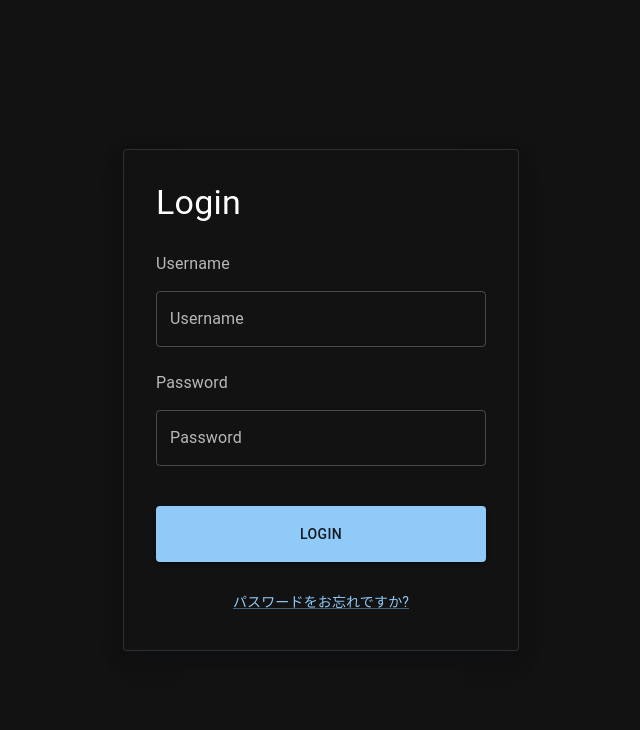
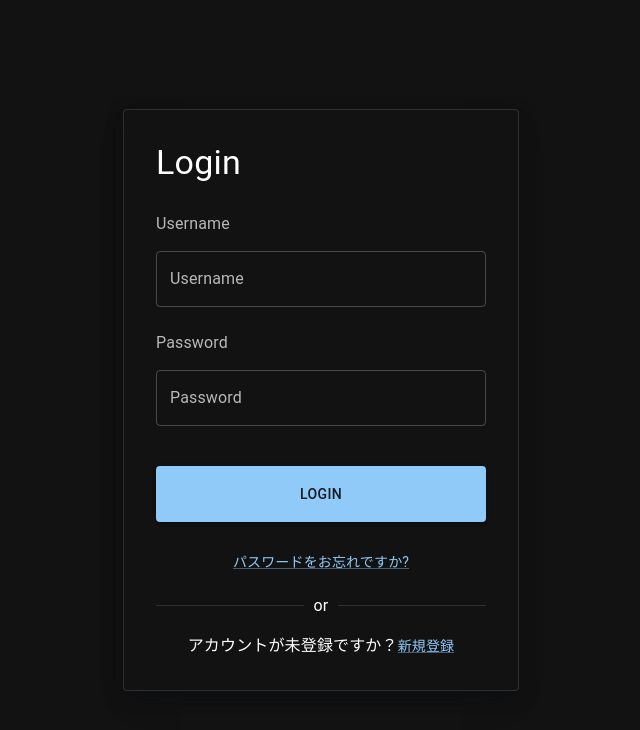
Before and after one commit to hamuchan214/simple_wallet, a React (Vite) app in the folder frontend/: page / in a window 1280 px wide. Shown: the top 730 px of the page, without its empty margins (319-959 px from the left). Built offline with nearby package versions, Linux system fonts and the light colour scheme.

Commit message:
update: request endpoint

```diff
--- a/frontend/src/App.tsx
+++ b/frontend/src/App.tsx
@@ -1,12 +1,13 @@
 import { Route, Routes } from "react-router-dom";
 import LoginForm from "./components/LoginForm";
 import { Dashboard } from "@mui/icons-material";
-
+import Register from "./components/register";
 const App = () => {
   return(
     <Routes>
       <Route path="/" element = {<LoginForm/>}/>
       <Route path="/dashboard" element = {<Dashboard/>}/>
+      <Route path="/register" element = {<Register/>}/>
     </Routes>
   )
 }
--- a/frontend/src/components/LoginForm.tsx
+++ b/frontend/src/components/LoginForm.tsx
@@ -1,5 +1,5 @@
 import { useState } from 'react';
-import { Box, Button, TextField, Typography, Card, CssBaseline, FormControl, FormLabel, Link, CircularProgress } from '@mui/material';
+import { Box, Button, TextField, Typography, Card, CssBaseline, FormControl, FormLabel, Link, CircularProgress, Divider } from '@mui/material';
 import { ThemeProvider, createTheme, styled } from '@mui/material/styles';
 import { Container } from '@mui/material';
 import ForgotPassword from './ForgotPassword';
@@ -56,6 +56,10 @@ const LoginForm = () => {
         // トークンをローカルストレージに保存
         localStorage.setItem('token', response.data.token);
         // 必要に応じて、ログイン後のリダイレクト処理をここに追加
+      }
+      if (response.status === 401) {
+        setIsSuccess(false);
+        console.log("Invalid username or password");
       }
     } catch (error) {
       console.error('ログイン失敗:', error);
@@ -124,6 +128,7 @@ const LoginForm = () => {
               sx={{ marginTop: '16px', height: '56px' }}
               type='submit'
               disabled={isLoading}
+              onClick={handleLogin}
             >
               {isLoading ? <CircularProgress size={24} color='inherit' /> : isSuccess ? 'Success' : 'Login'}
             </Button>
@@ -131,6 +136,13 @@ const LoginForm = () => {
           <Link component={Button} variant="body2" sx={{alignSelf: 'center', marginTop: 1}} onClick={handleForgotPasswordOpen}>
             パスワードをお忘れですか?
           </Link>
+          <Divider>or</Divider>
+          <Typography sx={{ textAlign: 'center' }}>
+            アカウントが未登録ですか？
+            <Link href="/register" variant="body2" sx={{alignSelf: 'center', marginTop: 1}}>
+              新規登録
+            </Link>
+          </Typography>
         </StyledCard>
       </Container>
       <ForgotPassword open={forgotPasswordOpen} handleClose={handleForgotPasswordClose} />
--- a/frontend/src/utils/endpoints.ts
+++ b/frontend/src/utils/endpoints.ts
@@ -1,7 +1,8 @@
-const BASE_URL = "";
+const BASE_URL = import.meta.env.BASE_URL;
 
 const requests = {
   login: `${BASE_URL}/login`,
+  register: `${BASE_URL}/register`,
   // 他のエンドポイントをここに追加
 };
 
```
